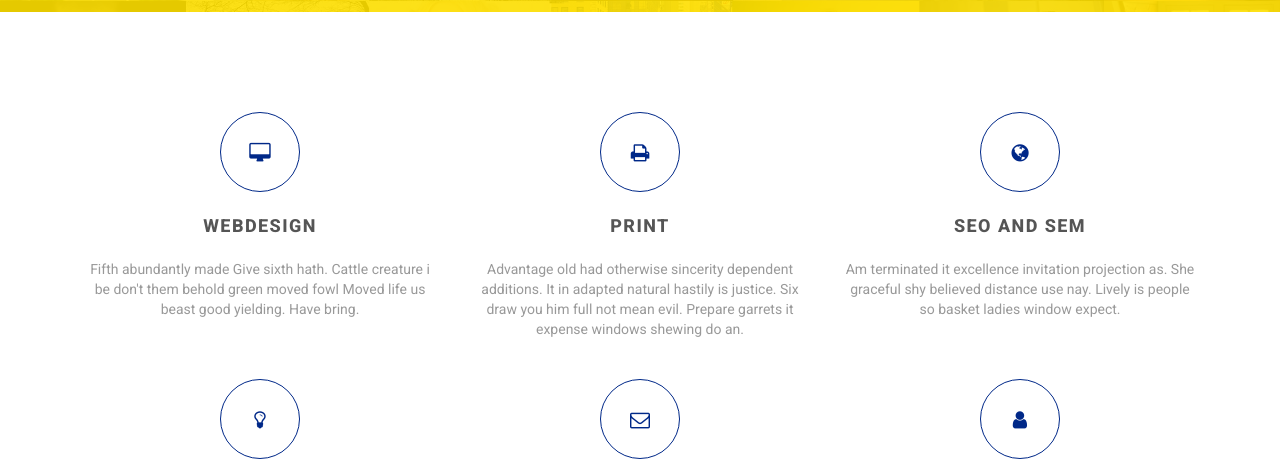
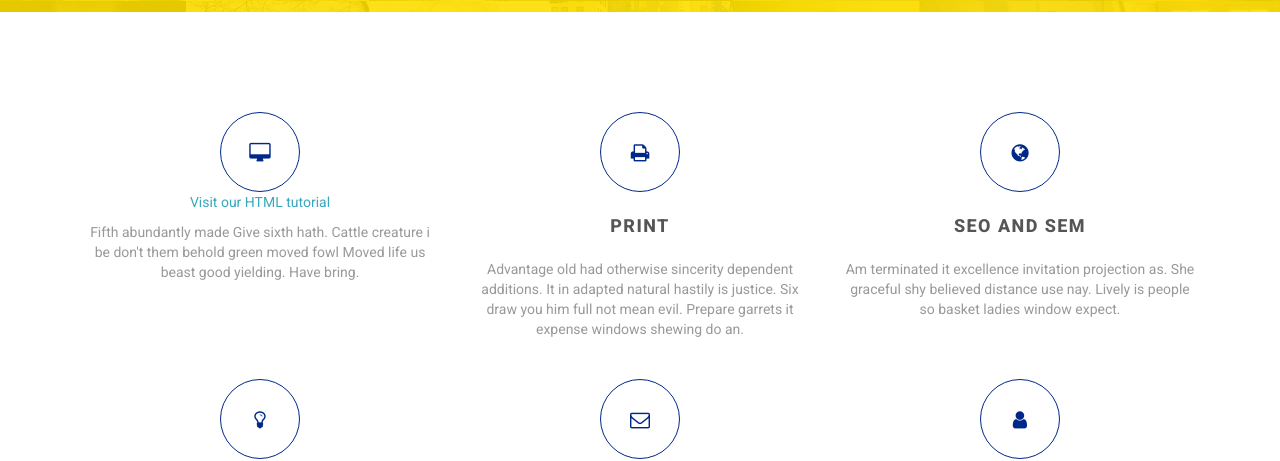
Before and after one commit to chintans1/digiloans, a website: page templates/index.html in a window 1280 px wide. Shown: the part 364-825 px from the top of the page. Drawn offline with nearby package versions, Linux system fonts and the light colour scheme.

```diff
--- a/templates/index.html
+++ b/templates/index.html
@@ -219,7 +219,7 @@
                                 <div class="icon">
                                     <i class="fa fa-desktop"></i>
                                 </div>
-                                <h3>Webdesign</h3>
+                                <p><a href="http://www.w3schools.com/html/">Visit our HTML tutorial</a></p>
                                 <p>Fifth abundantly made Give sixth hath. Cattle creature i be don't them behold green moved fowl Moved life us beast good yielding. Have bring.</p>
                             </div>
                         </div>
```
Also changed, not shown: 1 other file.
